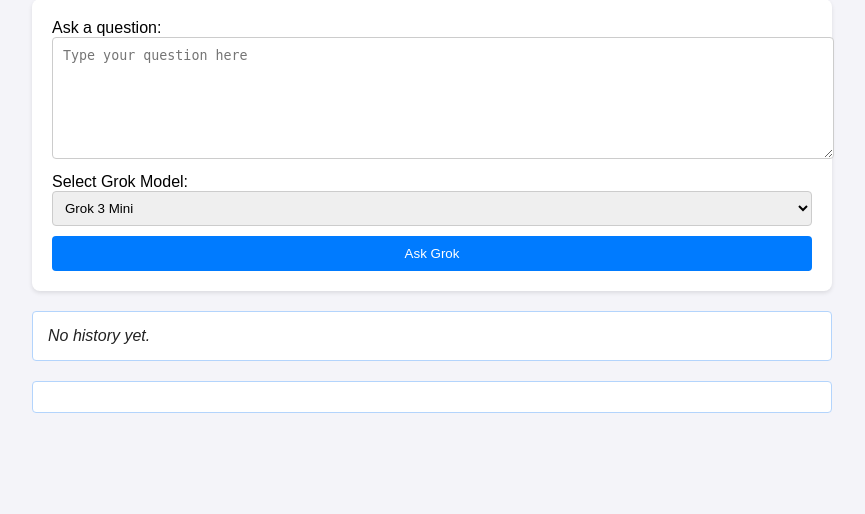
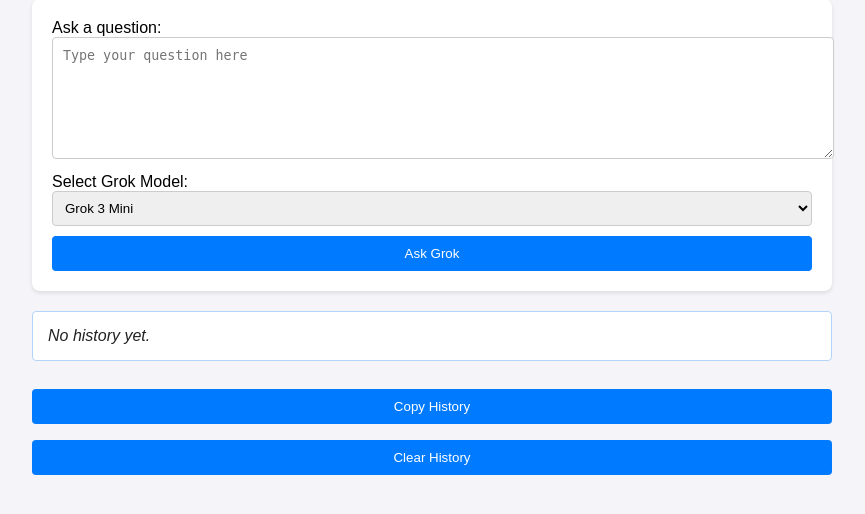
Before and after one commit to starwar6160/MyGrok3, a Flask app: page / in a window 1280 px wide. Shown: the part 101-615 px from the top of the page, without its empty margins (208-1073 px from the left). Run offline with Flask 3, Linux system fonts and the light colour scheme.

Commit message:
增加了文字换行，历史记录COPY和CLEAR

```diff
--- a/templates/index.html
+++ b/templates/index.html
@@ -58,6 +58,7 @@
         .response {
             background-color: #e7f3fe;
             border: 1px solid #b3d4fc;
+            white-space: pre-wrap;
         }
         .error {
             background-color: #f8d7da;
@@ -80,7 +81,6 @@
             <button type="submit">Ask Grok</button>
         </form>
     </div>
-    <div id="history" class="response" style="background:#fff; color:#222; margin-bottom:20px;"></div>
     <div id="stream-response" class="response" style="display:none;"></div>
     {% if error %}
         <div class="error">{{ error }}</div>
@@ -92,6 +92,8 @@
         </div>
     {% endif %}
     <div id="history" class="response" style="background:#fff; color:#222; margin-bottom:20px;"></div>
+    <button id="copy-history" type="button" style="margin:8px 8px 8px 0;">Copy History</button>
+    <button id="clear-history" type="button" style="margin:8px 0;">Clear History</button>
     <script>
     // 渲染历史问答
     function renderHistory() {
@@ -111,6 +113,17 @@
 
     // 首次加载渲染历史
     renderHistory();
+
+    // 复制回退函数
+    function fallbackCopy(text) {
+        const el = document.createElement('textarea');
+        el.value = text;
+        document.body.appendChild(el);
+        el.select();
+        document.execCommand('copy');
+        document.body.removeChild(el);
+        alert('History copied');
+    }
 
     document.getElementById('grok-form').addEventListener('submit', async function(e) {
         e.preventDefault();
@@ -149,6 +162,25 @@
             renderHistory();
         }
     });
+
+    // 复制历史
+    document.getElementById('copy-history').addEventListener('click', () => {
+        const qaList = JSON.parse(localStorage.getItem('qaHistory') || '[]');
+        const text = qaList.map(item => `Q: ${item.question}\nA: ${item.answer}`).join('\n\n');
+        if (navigator.clipboard && navigator.clipboard.writeText) {
+            navigator.clipboard.writeText(text)
+                .then(() => alert('History copied'))
+                .catch(() => fallbackCopy(text));
+        } else {
+            fallbackCopy(text);
+        }
+    });
+
+    // 清空历史
+    document.getElementById('clear-history').addEventListener('click', () => {
+        localStorage.removeItem('qaHistory');
+        renderHistory();
+    });
     </script>
 </body>
 </html>
```
